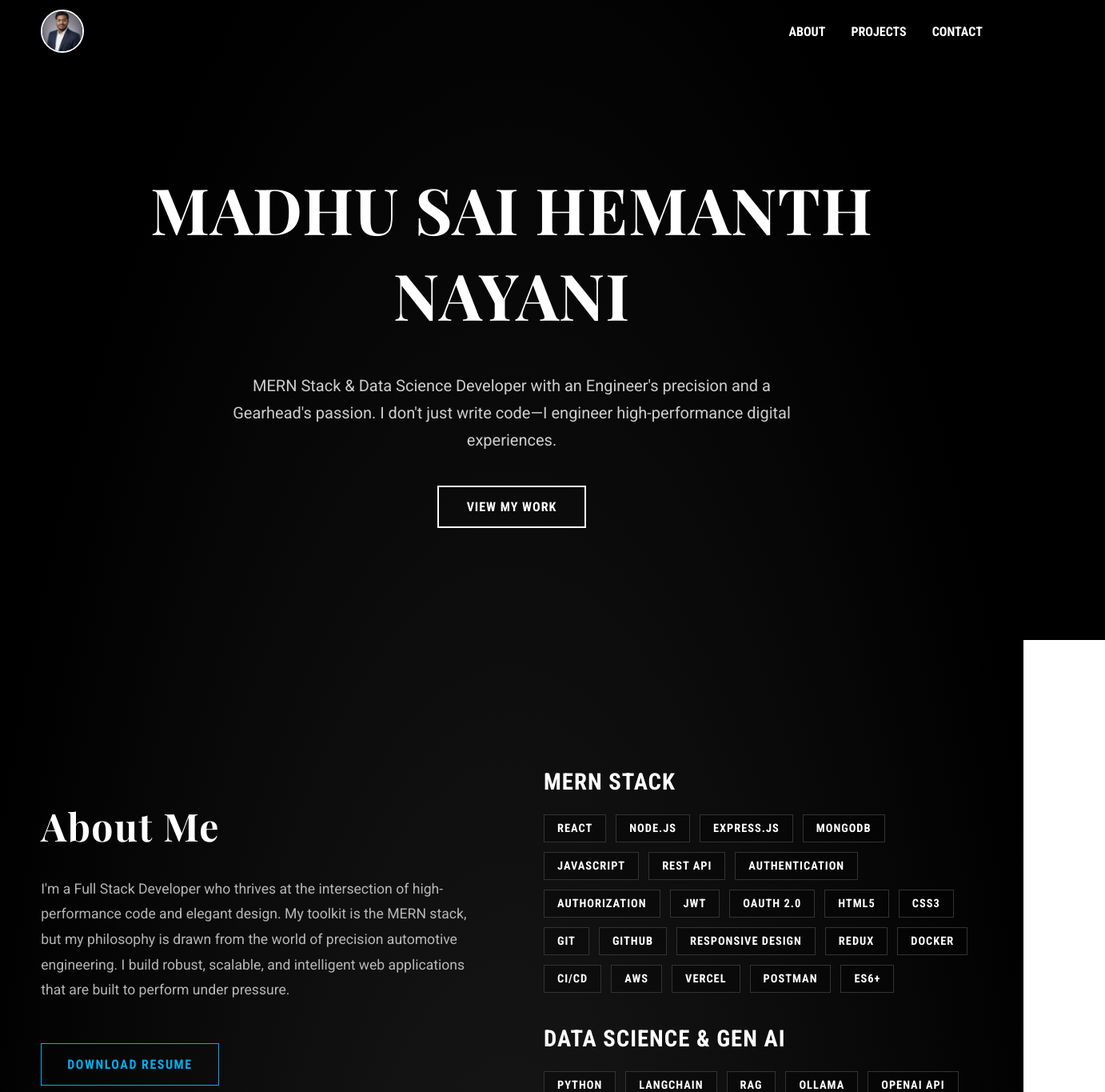
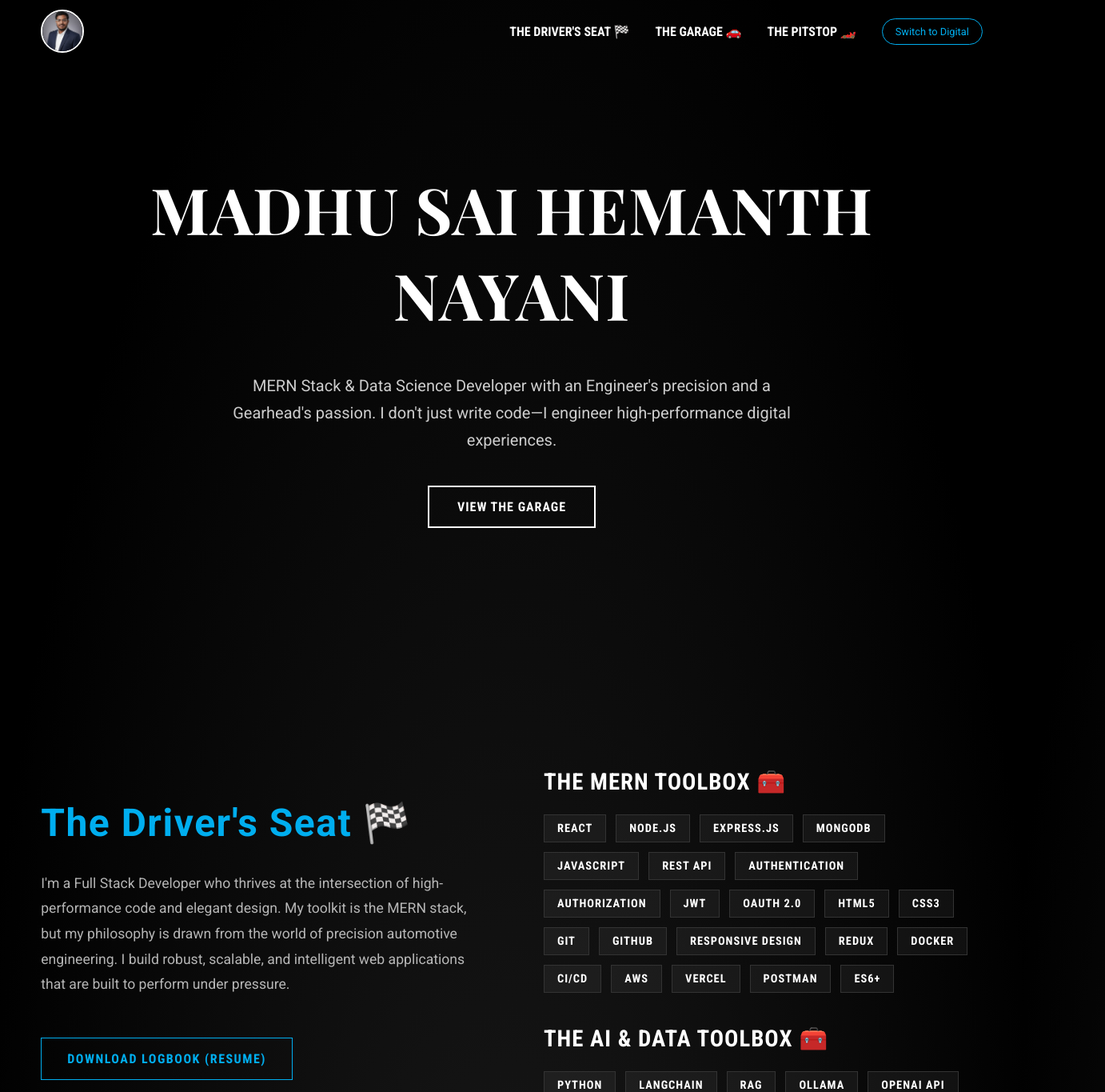
Before and after one commit to madhunayani/M-Power-Portfolio, a React (Vite) app: page / in a window 1280 px wide. Shown: the top 1365 px of the page at 80% size, 1382 px wide, since content can reach past the window. Built offline with nearby package versions, Linux system fonts and the light colour scheme.

Commit message:
Term Language has been Changed from human language to GearHead's Language, if you find this repo, then you are speaking my language

```diff
--- a/package.json
+++ b/package.json
@@ -15,7 +15,6 @@
     "react": "^19.1.1",
     "react-dom": "^19.1.1",
     "react-lazy-load-image-component": "^1.6.3",
-    "react-parallax": "^3.5.2",
     "styled-components": "^6.1.19"
   },
   "devDependencies": {
--- a/src/App.jsx
+++ b/src/App.jsx
@@ -1,31 +1,46 @@
-import React from 'react';
+import React, { useState, useEffect } from 'react';
 import Header from './components/Header';
 import Hero from './sections/Hero';
 import About from './sections/About';
 import Projects from './sections/Projects';
 import Contact from './sections/Contact';
-import Footer from './sections/Footer'; // Keep the footer
+import Footer from './sections/Footer';
+// No need to import ThemeToggle here, it's inside the Header
 
 function App() {
-  // This data is pre-filled with the links you provided.
+  // This state controls the entire theme system
+  const [theme, setTheme] = useState('classic'); // 'classic' or 'digitalTwin'
+
+  // This function is what the button needs to call
+  const toggleTheme = () => {
+    setTheme(prevTheme => (prevTheme === 'classic' ? 'digitalTwin' : 'classic'));
+  };
+
+  // This effect applies the correct CSS class to the body
+  useEffect(() => {
+    document.body.className = ''; // Clear previous classes
+    if (theme === 'digitalTwin') {
+      document.body.classList.add('digital-twin');
+    }
+  }, [theme]);
+
   const socialLinksData = {
     github: "https://github.com/madhunayani",
     linkedin: "https://linkedin.com/in/madhunayani",
     twitter: "https://x.com/Mad_hu17"
   };
 
-  // The testimonialsData array has been completely removed.
-
   return (
     <>
-      <Header />
+      {/* --- FIX IS HERE: Pass the props down to the Header --- */}
+      <Header toggleTheme={toggleTheme} currentTheme={theme} />
+
       <main>
         <Hero />
         <About />
         <Projects />
         <Contact />
       </main>
-      {/* The Testimonials component has been removed from here. */}
       <Footer socialLinks={socialLinksData} />
     </>
   );
--- a/src/components/Header.jsx
+++ b/src/components/Header.jsx
@@ -1,16 +1,17 @@
 import React, { useState, useEffect } from 'react';
 import styled, { css } from 'styled-components';
+import ThemeToggle from './ThemeToggle'; // Make sure this path is correct
 
-// This is the path to your new profile photo.
 const profileImage = '/images/profile-photo.jpg';
 
+// --- Styled Components (No changes needed here) ---
 const Nav = styled.header`
   position: fixed;
   top: 0;
   left: 0;
   width: 100%;
   box-sizing: border-box;
-  padding: 0.75rem 4%; /* Slightly adjusted padding for the image */
+  padding: 0.75rem 4%;
   display: flex;
   justify-content: space-between;
   align-items: center;
@@ -20,15 +21,14 @@ const Nav = styled.header`
   backdrop-filter: ${props => props.$scrolled ? 'blur(10px)' : 'none'};
 `;
 
-// The Logo component is now styled to hold an image perfectly.
 const Logo = styled.a`
   display: flex;
   align-items: center;
   z-index: 1002;
 
   img {
-    height: 50px; /* NEW, larger size */
-    width: 50px;  /* NEW, larger size */
+    height: 50px;
+    width: 50px;
     border-radius: 50%;
     object-fit: cover;
     border: 2px solid var(--primary-white);
@@ -36,7 +36,9 @@ const Logo = styled.a`
 `;
 
 const DesktopNavLinks = styled.nav`
-  /* No changes here */
+  display: flex;
+  align-items: center;
+
   a {
     font-family: 'Roboto Condensed', sans-serif;
     color: var(--primary-white);
@@ -72,7 +74,6 @@ const DesktopNavLinks = styled.nav`
 `;
 
 const Hamburger = styled.div`
-  /* No changes here, this is our clean, transient-prop version */
   display: none;
   flex-direction: column;
   justify-content: space-around;
@@ -113,7 +114,6 @@ const Hamburger = styled.div`
 `;
 
 const MobileNav = styled.nav`
-  /* No changes here */
   display: flex;
   flex-direction: column;
   justify-content: center;
@@ -146,7 +146,8 @@ const MobileNav = styled.nav`
   }
 `;
 
-const Header = () => {
+// --- The Header Component with Updated Thematic Terms ---
+const Header = ({ toggleTheme, currentTheme }) => { // <-- Props are received here
   const [scrolled, setScrolled] = useState(false);
   const [isOpen, setIsOpen] = useState(false);
 
@@ -161,15 +162,17 @@ const Header = () => {
   return (
     <>
       <Nav $scrolled={scrolled}>
-        {/* The text logo is replaced with this image logo */}
-        <Logo href="/">
+        <Logo href="#ignition">
           <img src={profileImage} alt="Madhu Nayani Profile" />
         </Logo>
 
         <DesktopNavLinks>
-          <a href="#about">About</a>
-          <a href="#projects">Projects</a>
-          <a href="#contact">Contact</a>
+          <a href="#driver-seat">The Driver's Seat 🏁</a>
+          <a href="#garage">The Garage 🚗</a>
+          <a href="#pitstop">The Pitstop 🏎️</a>
+
+          {/* --- FIX IS HERE: Pass the props to the ThemeToggle button --- */}
+          <ThemeToggle toggleTheme={toggleTheme} currentTheme={currentTheme} />
         </DesktopNavLinks>
 
         <Hamburger $isOpen={isOpen} onClick={() => setIsOpen(!isOpen)}>
@@ -180,9 +183,9 @@ const Header = () => {
       </Nav>
 
       <MobileNav className={isOpen ? 'open' : ''}>
-        <a href="#about" onClick={() => setIsOpen(false)}>About</a>
-        <a href="#projects" onClick={() => setIsOpen(false)}>Projects</a>
-        <a href="#contact" onClick={() => setIsOpen(false)}>Contact</a>
+        <a href="#driver-seat" onClick={() => setIsOpen(false)}>The Driver's Seat 🏁</a>
+        <a href="#garage" onClick={() => setIsOpen(false)}>The Garage 🚗</a>
+        <a href="#pitstop" onClick={() => setIsOpen(false)}>The Pitstop 🏎️</a>
       </MobileNav>
     </>
   );
--- /dev/null
+++ b/src/components/ThemeToggle.jsx
@@ -0,0 +1,34 @@
+import React from 'react';
+import styled from 'styled-components';
+
+const ToggleButton = styled.button`
+  background: transparent;
+  border: 1px solid var(--accent-blue);
+  color: var(--accent-blue);
+  padding: 0.5rem 1rem;
+  font-family: var(--font-body);
+  font-size: 0.8rem;
+  cursor: pointer;
+  border-radius: 20px;
+  margin-left: 2rem;
+  transition: all 0.3s ease;
+
+  &:hover {
+    background: var(--accent-blue);
+    color: var(--primary-black);
+  }
+
+  @media (max-width: 768px) {
+    display: none; /* Hides the button on mobile to keep the navbar clean */
+  }
+`;
+
+const ThemeToggle = ({ toggleTheme, currentTheme }) => {
+  return (
+    <ToggleButton onClick={toggleTheme}>
+      Switch to {currentTheme === 'classic' ? 'Digital' : 'Classic'}
+    </ToggleButton>
+  );
+};
+
+export default ThemeToggle;
--- a/src/sections/About.jsx
+++ b/src/sections/About.jsx
@@ -1,24 +1,21 @@
 import React from 'react';
 import styled from 'styled-components';
-import { Parallax } from 'react-parallax';
 
-// --- IMPORTANT ---
-// 1. Ensure you have an image saved at `public/images/cseXmech.png`
-// 2. Ensure your resume PDF is saved at `public/Madhu_Nayani_Resume.pdf`
-const parallaxImage = '';
+// The resume file path is preserved
 const resumeFile = '/Madhu_Nayani_Resume.pdf';
 
+// The Parallax wrapper has been replaced with a standard styled-component
 const AboutSectionWrapper = styled.section`
-  /* This padding gives our content space inside the parallax container,
-     making it feel like it's floating over the background. */
   padding: 10rem 4%;
+  background-color: var(--background-color); /* Uses your theme's background */
+  transition: background-color 0.3s ease; /* Smooth transition for theme switching */
 `;
 
 const AboutContainer = styled.div`
   display: grid;
   grid-template-columns: 1fr 1fr;
   gap: 5rem;
-  align-items: flex-start; /* Aligns items to the top */
+  align-items: flex-start;
   max-width: 1200px;
   margin: 0 auto;
 
@@ -30,15 +27,16 @@ const AboutContainer = styled.div`
 
 const TextContent = styled.div`
   h2 {
-    font-family: 'Playfair Display', serif;
+    font-family: var(--font-display); /* Uses theme's display font */
     font-size: 3rem;
     margin-bottom: 2rem;
-    text-transform: none; /* Keep the elegant serif font in its natural case */
+    text-transform: none;
+    color: var(--accent-blue); /* Uses theme's accent color for pop */
   }
   p {
     font-size: 1.1rem;
     line-height: 1.8;
-    color: rgba(255, 255, 255, 0.7);
+    color: var(--text-secondary, rgba(255, 255, 255, 0.7)); /* Uses theme's secondary text color */
   }
 `;
 
@@ -60,7 +58,7 @@ const SkillsGrid = styled.div`
   gap: 0.75rem;
 
   div {
-    background-color: rgba(0,0,0,0.3);
+    background-color: rgba(255, 255, 255, 0.05); /* Adjusted for better contrast */
     border: 1px solid #333;
     padding: 0.5rem 1rem;
     text-align: center;
@@ -78,7 +76,6 @@ const SkillsGrid = styled.div`
   }
 `;
 
-// New styled-component for the Download Button
 const DownloadButton = styled.a`
   display: inline-block;
   margin-top: 2rem;
@@ -99,54 +96,39 @@ const DownloadButton = styled.a`
 `;
 
 const About = () => {
-  const mernSkills = [
-    "React", "Node.js", "Express.js", "MongoDB", "JavaScript", "REST API",
-    "Authentication", "Authorization", "JWT", "OAuth 2.0", "HTML5", "CSS3", "Git", "GitHub", "Responsive Design", "Redux",
-    "Docker", "CI/CD", "AWS", "Vercel", "Postman", "ES6+",
-  ];
-
-  const dataScienceSkills = [
-    "Python", "LangChain", "RAG", "Ollama", "OpenAI API", "LlamaIndex", "BERT", "GPT", "LLaMA", "Prompt Engineering",
-    "NumPy", "Pandas", "Scikit-learn", "TensorFlow", "PyTorch", "CNN", "RNN",
-    "LSTM", "Vector Databases", "Chroma DB", "FAISS", "Matplotlib", "Azure AI Search",
-  ];
+  const mernSkills = [ "React", "Node.js", "Express.js", "MongoDB", "JavaScript", "REST API", "Authentication", "Authorization", "JWT", "OAuth 2.0", "HTML5", "CSS3", "Git", "GitHub", "Responsive Design", "Redux", "Docker", "CI/CD", "AWS", "Vercel", "Postman", "ES6+", ];
+  const dataScienceSkills = [ "Python", "LangChain", "RAG", "Ollama", "OpenAI API", "LlamaIndex", "BERT", "GPT", "LLaMA", "Prompt Engineering", "NumPy", "Pandas", "Scikit-learn", "TensorFlow", "PyTorch", "CNN", "RNN", "LSTM", "Vector Databases", "Chroma DB", "FAISS", "Matplotlib", "Azure AI Search", ];
 
   return (
-    <Parallax bgImage={parallaxImage} strength={400} bgImageStyle={{filter: 'brightness(0.4)'}}>
-      <AboutSectionWrapper id="about">
+    // The Parallax component has been removed
+    <AboutSectionWrapper id="driver-seat">
       <AboutContainer>
         <TextContent>
-            <h2>About Me</h2>
+          <h2>The Driver's Seat 🏁</h2>
           <p>
             I'm a Full Stack Developer who thrives at the intersection of high-performance code and elegant design. My toolkit is the MERN stack, but my philosophy is drawn from the world of precision automotive engineering. I build robust, scalable, and intelligent web applications that are built to perform under pressure.
           </p>
-            {/* Download Button added here */}
           <DownloadButton
             href={resumeFile}
             download="Madhu_Nayani_Resume.pdf"
           >
-              Download Resume
+            Download Logbook (Resume)
           </DownloadButton>
         </TextContent>
 
         <SkillsContainer>
-            <SubHeading>MERN Stack</SubHeading>
+          <SubHeading>The MERN Toolbox 🧰</SubHeading>
           <SkillsGrid>
-              {mernSkills.map(skill => (
-                <div key={skill}>{skill}</div>
-              ))}
+            {mernSkills.map(skill => (<div key={skill}>{skill}</div>))}
           </SkillsGrid>
 
-            <SubHeading style={{ marginTop: '2.5rem' }}>Data Science & GEN AI</SubHeading>
+          <SubHeading style={{ marginTop: '2.5rem' }}>The AI & Data Toolbox 🧰</SubHeading>
           <SkillsGrid>
-              {dataScienceSkills.map(skill => (
-                <div key={skill}>{skill}</div>
-              ))}
+            {dataScienceSkills.map(skill => (<div key={skill}>{skill}</div>))}
           </SkillsGrid>
         </SkillsContainer>
       </AboutContainer>
     </AboutSectionWrapper>
-    </Parallax>
   );
 };
 
--- a/src/sections/Contact.jsx
+++ b/src/sections/Contact.jsx
@@ -2,7 +2,7 @@ import React, { useRef, useState } from 'react';
 import styled from 'styled-components';
 import emailjs from '@emailjs/browser';
 
-// --- Styled Components (No changes here, keep them as they are) ---
+// --- No changes to styled-components ---
 const ContactContainer = styled.div`
   max-width: 800px;
   margin: 0 auto;
@@ -47,12 +47,10 @@ const StatusMessage = styled.p`
   font-weight: bold;
   color: ${props => (props.success ? 'lightgreen' : 'lightcoral')};
 `;
-// --- End of Styled Components ---
-
 
 const Contact = () => {
   const form = useRef();
-  const [status, setStatus] = useState(''); // To show 'Sending...', 'SUCCESS!', or 'FAILED...'
+  const [status, setStatus] = useState('');
 
   const sendEmail = (e) => {
     e.preventDefault();
@@ -69,7 +67,7 @@ const Contact = () => {
         (result) => {
           console.log('SUCCESS!', result.text);
           setStatus('Message sent successfully!');
-          form.current.reset(); // Clear the form
+          form.current.reset();
         },
         (error) => {
           console.log('FAILED...', error.text);
@@ -79,16 +77,17 @@ const Contact = () => {
   };
 
   return (
-    <ContactContainer id='contact' >
-      <h2>Get In Touch</h2>
+    // --- CHANGE MADE HERE ---
+    <ContactContainer id='pitstop'>
+      {/* --- CHANGE MADE HERE --- */}
+      <h2>The Pitstop 🏎️</h2>
       <p>
-        Have a project in mind or just want to talk about code and cars?
+        Have a project, a question, or just want to talk shop?
         <br />
-        Use the form below to drop me a line.
+        Pull in for a quick refuel and connection.
       </p>
       <Form ref={form} onSubmit={sendEmail}>
         <FormField>
-          {/* Ensure the 'name' attribute matches your EmailJS template */}
           <Input type="text" name="user_name" required placeholder="Your Name" />
         </FormField>
         <FormField>
--- a/src/sections/Hero.jsx
+++ b/src/sections/Hero.jsx
@@ -2,13 +2,10 @@ import React from 'react';
 import styled, { keyframes } from 'styled-components';
 import { motion } from 'framer-motion';
 
+// --- No changes to keyframes or styled-components ---
 const fadeIn = keyframes`
-  from {
-    opacity: 0;
-  }
-  to {
-    opacity: 1;
-  }
+  from { opacity: 0; }
+  to { opacity: 1; }
 `;
 
 const HeroContainer = styled.section`
@@ -19,26 +16,21 @@ const HeroContainer = styled.section`
   align-items: center;
   text-align: center;
   padding: 0 4%;
-  // Optional: Add a subtle background image here
-  // background: linear-gradient(rgba(0,0,0,0.7), rgba(0,0,0,0.7)), url('/path/to/your/image.jpg');
-  // background-size: cover;
 `;
 
-
 const Title = styled(motion.h1)`
-  font-family: 'Playfair Display', serif; /* Explicitly use the serif font */
+  font-family: 'Playfair Display', serif;
   font-size: 5rem;
   color: var(--primary-white);
   margin-bottom: 1.5rem;
   font-weight: 700;
-  text-transform: none; /* Serif fonts often look better without uppercase */
+  text-transform: none;
   letter-spacing: 1px;
 
   @media (max-width: 768px) {
     font-size: 3rem;
   }
 `;
-
 
 const Subtitle = styled(motion.p)`
   font-size: 1.25rem;
@@ -88,7 +80,8 @@ const CTAButton = styled(motion.a)`
 
 const Hero = () => {
   return (
-    <HeroContainer id="hero">
+    // --- CHANGE MADE HERE ---
+    <HeroContainer id="ignition"> {/* id updated to "ignition" */}
       <Title
         initial={{ opacity: 0, y: -20 }}
         animate={{ opacity: 1, y: 0 }}
@@ -104,13 +97,13 @@ const Hero = () => {
         MERN Stack & Data Science Developer with an Engineer's precision and a Gearhead's passion. I don't just write code—I engineer high-performance digital experiences.
       </Subtitle>
       <CTAButton
-        href="#projects"
+        href="#garage"
         className="btn"
         initial={{ opacity: 0 }}
         animate={{ opacity: 1 }}
         transition={{ duration: 0.8, delay: 0.6 }}
       >
-        View My Work
+        View The Garage
       </CTAButton>
     </HeroContainer>
   );
--- a/src/sections/Projects.jsx
+++ b/src/sections/Projects.jsx
@@ -1,25 +1,33 @@
-// src/sections/Projects.jsx
 import React from 'react';
 import styled from 'styled-components';
-import { mernProjects, dataScienceProjects } from '../data'; // Import both arrays
+import { mernProjects, dataScienceProjects } from '../data'; // Your data imports are preserved
 import ProjectCard from '../components/ProjectCard';
 
+// Your original styled-component is preserved, with minor adjustments for theming
 const ProjectsContainer = styled.div`
   max-width: 1400px;
   margin: 0 auto;
   width: 100%;
+  padding: 6rem 4%; /* Added padding for spacing */
+  background-color: var(--background-color); /* Uses theme variable */
 `;
 
 const SectionTitle = styled.h2`
   text-align: center;
   font-size: 3rem;
   margin-bottom: 4rem;
-  color: var(--primary-white);
+
+  /* --- THEMATIC ENHANCEMENT --- */
+  font-family: var(--font-display); /* Dynamically uses Orbitron or Playfair Display */
+  color: var(--accent-blue);      /* Dynamically uses the theme's accent color */
+  text-transform: uppercase;
+  letter-spacing: 4px;
 `;
 
 const CategoryTitle = styled.h3`
   font-size: 2.2rem;
-  color: rgba(255, 255, 255, 0.9);
+  /* Uses a fallback for the secondary text color */
+  color: var(--text-secondary, rgba(255, 255, 255, 0.9));
   margin-bottom: 2.5rem;
   text-align: center;
   border-bottom: 2px solid var(--accent-blue);
@@ -41,11 +49,14 @@ const ProjectsGrid = styled.div`
   width: 100%;
 `;
 
-const Projects = ({projects}) => {
+const Projects = () => {
   return (
-    <ProjectsContainer id="projects">
-      <SectionTitle>Featured Projects</SectionTitle>
+    // The ID is updated to "garage" to match our new navigation links
+    <ProjectsContainer id="garage">
+      {/* The title is changed to "The Garage" */}
+      <SectionTitle>The Garage</SectionTitle>
 
+      {/* Your original category structure is fully preserved */}
       <CategoryWrapper>
         <CategoryTitle>Data Science & AI Initiatives</CategoryTitle>
         <ProjectsGrid>
@@ -63,7 +74,6 @@ const Projects = ({projects}) => {
           ))}
         </ProjectsGrid>
       </CategoryWrapper>
-
     </ProjectsContainer>
   );
 };
```
Also changed, not shown: 1 other file (tests, documents, lock files or other folders). Lines whose indentation alone changed are shown as unchanged.
